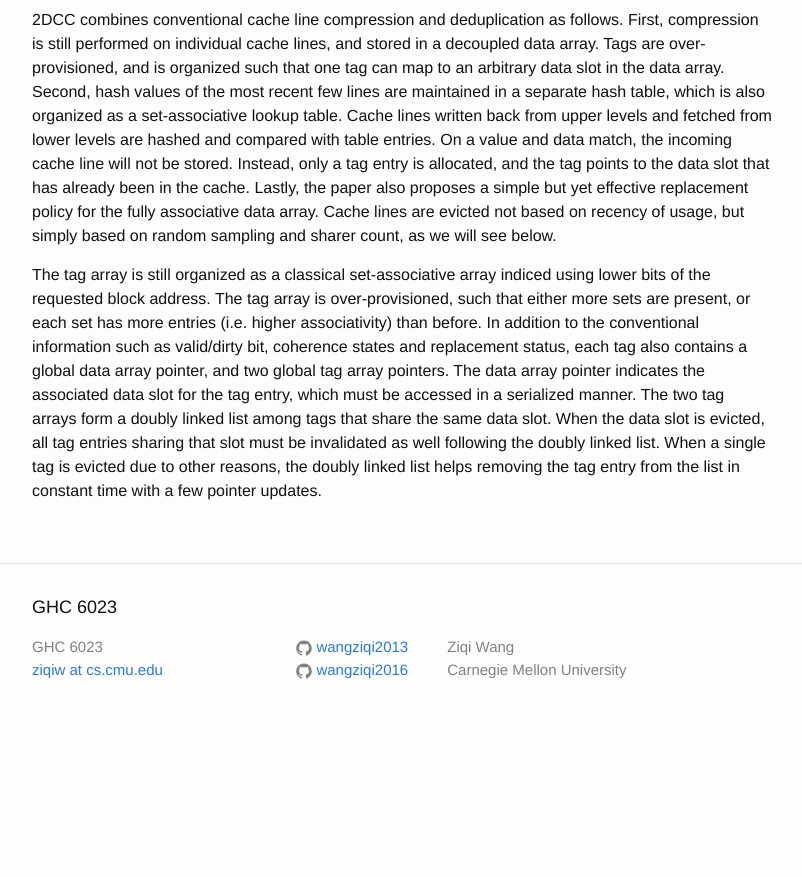
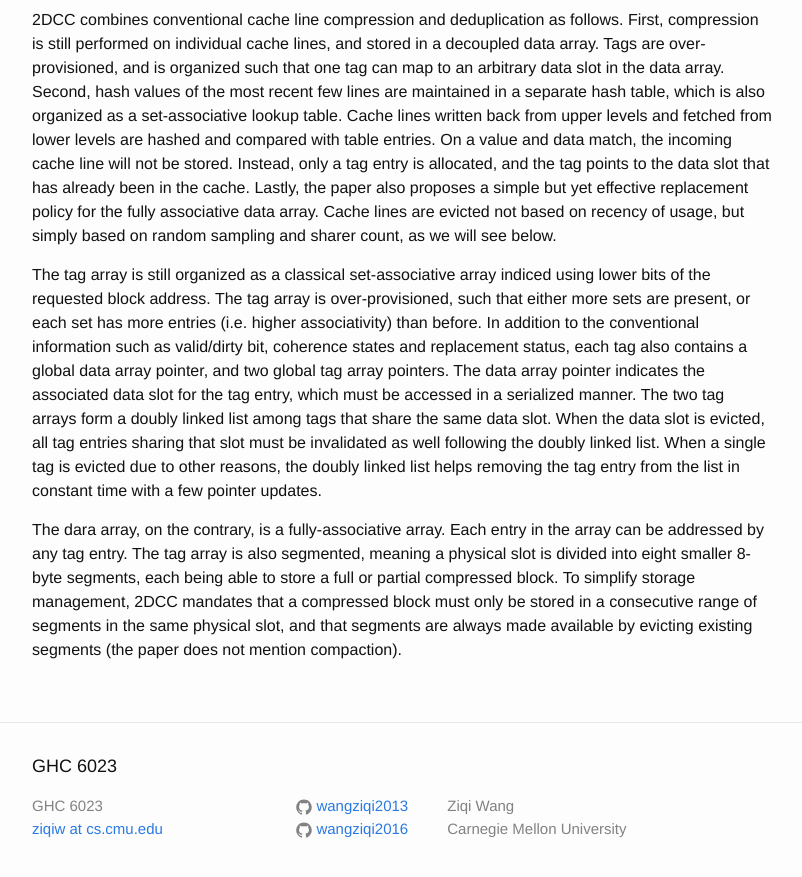
Before and after one commit to wangziqi2013/wangziqi2013.github.io, a Jekyll site: the page built from _posts/2020-07-22-2dcc.markdown, in a window 1280 px wide and 900 px high, scrolled down 739 px. Shown: the top 877 px of the window, without its empty margins (238-1040 px from the left). Built offline with Jekyll 4.4.1, drawn with Linux system fonts in a browser that asks for light colours; before the commit the page ends 1480 px from its top, so only the background shows below that.

Commit message:
Adding segments

```diff
--- a/_posts/2020-07-22-2dcc.markdown
+++ b/_posts/2020-07-22-2dcc.markdown
@@ -42,3 +42,9 @@ manner. The two tag arrays form a doubly linked list among tags that share the s
 evicted, all tag entries sharing that slot must be invalidated as well following the doubly linked list. When a
 single tag is evicted due to other reasons, the doubly linked list helps removing the tag entry from the list in constant
 time with a few pointer updates.
+
+The dara array, on the contrary, is a fully-associative array. Each entry in the array can be addressed by any tag entry.
+The tag array is also segmented, meaning a physical slot is divided into eight smaller 8-byte segments, each being able
+to store a full or partial compressed block. To simplify storage management, 2DCC mandates that a compressed block must
+only be stored in a consecutive range of segments in the same physical slot, and that segments are always made available
+by evicting existing segments (the paper does not mention compaction).
```
